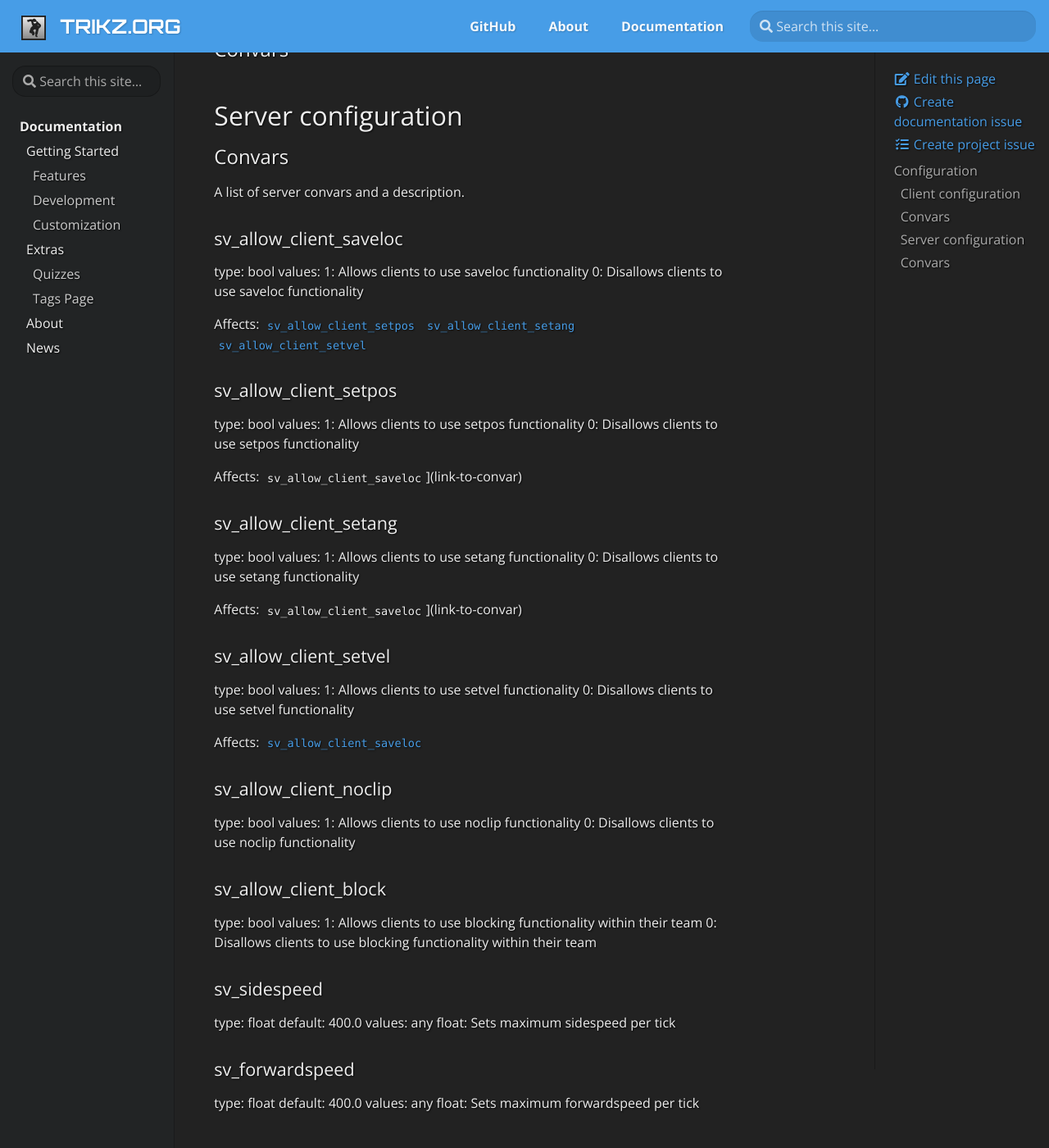
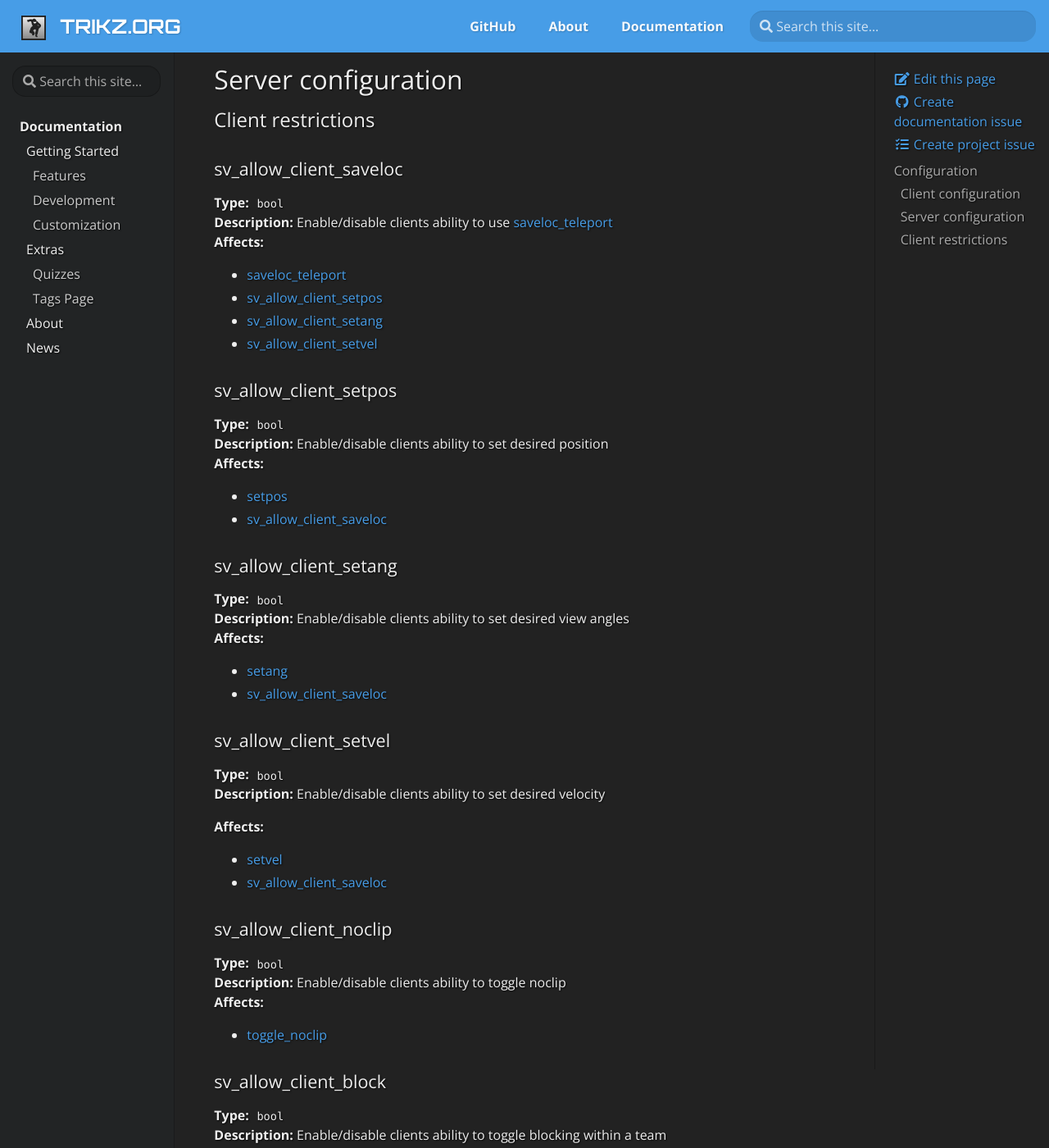
Before and after one commit to Trikz/trikz.org, a Jekyll site: the page built from _docs/configuration.md, in a window 1280 px wide and 1400 px high, scrolled down 293 px. Shown: the whole window at 82% size. Built offline with Jekyll 4.4.1, drawn with Linux system fonts in a browser that asks for light colours; some web fonts are replaced; some of the changed text lies outside the part shown.

Commit message:
Fix formatting

```diff
--- a/_docs/configuration.md
+++ b/_docs/configuration.md
@@ -13,80 +13,73 @@ description: Documentation for configuration in the game
 
 ## Client configuration
 
-### Convars
-
 ## Server configuration
 
-### Convars
-
-A list of server convars and a description.
+### Client restrictions
 
 #### sv_allow_client_saveloc
 
-type: bool
-values:
-    1: Allows clients to use saveloc functionality
-    0: Disallows clients to use saveloc functionality
+__Type:__ `bool`
+__Description:__ Enable/disable clients ability to use [saveloc_teleport](commands#saveloc_teleport)
+__Affects:__
 
-Affects:
-    [`sv_allow_client_setpos`](link-to-convar)
-    [`sv_allow_client_setang`](link-to-convar)
-    [`sv_allow_client_setvel`](link-to-convar)
+* [saveloc_teleport](commands#saveloc_teleport)
+* [sv_allow_client_setpos](configuration#sv_allow_client_setpos)
+* [sv_allow_client_setang](configuration#sv_allow_client_setang)
+* [sv_allow_client_setvel](configuration#sv_allow_client_setvel)
 
 #### sv_allow_client_setpos
 
-type: bool
-values:
-    1: Allows clients to use setpos functionality
-    0: Disallows clients to use setpos functionality
+__Type:__ `bool`
+__Description:__ Enable/disable clients ability to set desired position
+__Affects:__
 
-Affects:
-    `sv_allow_client_saveloc`](link-to-convar)
+* [setpos](commands#setpos)
+* [sv_allow_client_saveloc](configuration#sv_allow_client_saveloc)
 
 #### sv_allow_client_setang
 
-type: bool
-values:
-    1: Allows clients to use setang functionality
-    0: Disallows clients to use setang functionality
+__Type:__ `bool`
+__Description:__ Enable/disable clients ability to set desired view angles
+__Affects:__
 
-Affects:
-    `sv_allow_client_saveloc`](link-to-convar)
+* [setang](commands#setang)
+* [sv_allow_client_saveloc](configuration#sv_allow_client_saveloc)
 
 #### sv_allow_client_setvel
 
-type: bool
-values:
-    1: Allows clients to use setvel functionality
-    0: Disallows clients to use setvel functionality
+__Type:__ `bool`
+__Description:__ Enable/disable clients ability to set desired velocity
 
-Affects:
-    [`sv_allow_client_saveloc`](link-to-convar)
+__Affects:__
+
+* [setvel](commands#setvel)
+* [sv_allow_client_saveloc](configuration#sv_allow_client_saveloc)
 
 #### sv_allow_client_noclip
 
-type: bool
-values:
-    1: Allows clients to use noclip functionality
-    0: Disallows clients to use noclip functionality
+__Type:__ `bool`
+__Description:__ Enable/disable clients ability to toggle noclip
+__Affects:__
+
+* [toggle_noclip](commands#toggle_noclip)
 
 #### sv_allow_client_block
 
-type: bool
-values:
-    1: Allows clients to use blocking functionality within their team
-    0: Disallows clients to use blocking functionality within their team
+__Type:__ `bool`
+__Description:__ Enable/disable clients ability to toggle blocking within a team
+__Affects:__
+
+* [toggle_block](commands#toggle_block)
 
 #### sv_sidespeed
 
-type: float
-default: 400.0
-values:
-    any float: Sets maximum sidespeed per tick
+__Type:__ `float`
+__Default:__ `400.0`
+__Description:__ Sets maximum sidespeed per tick
 
 #### sv_forwardspeed
 
-type: float
-default: 400.0
-values:
-    any float: Sets maximum forwardspeed per tick
+__Type:__ `float`
+__Default:__ `400.0`
+__Description:__ Sets maximum sidespeed per tick
```
Also changed, not shown: _docs/commands.md (+35 -37 lines), _docs/introduction.md (+0 -1 lines).
